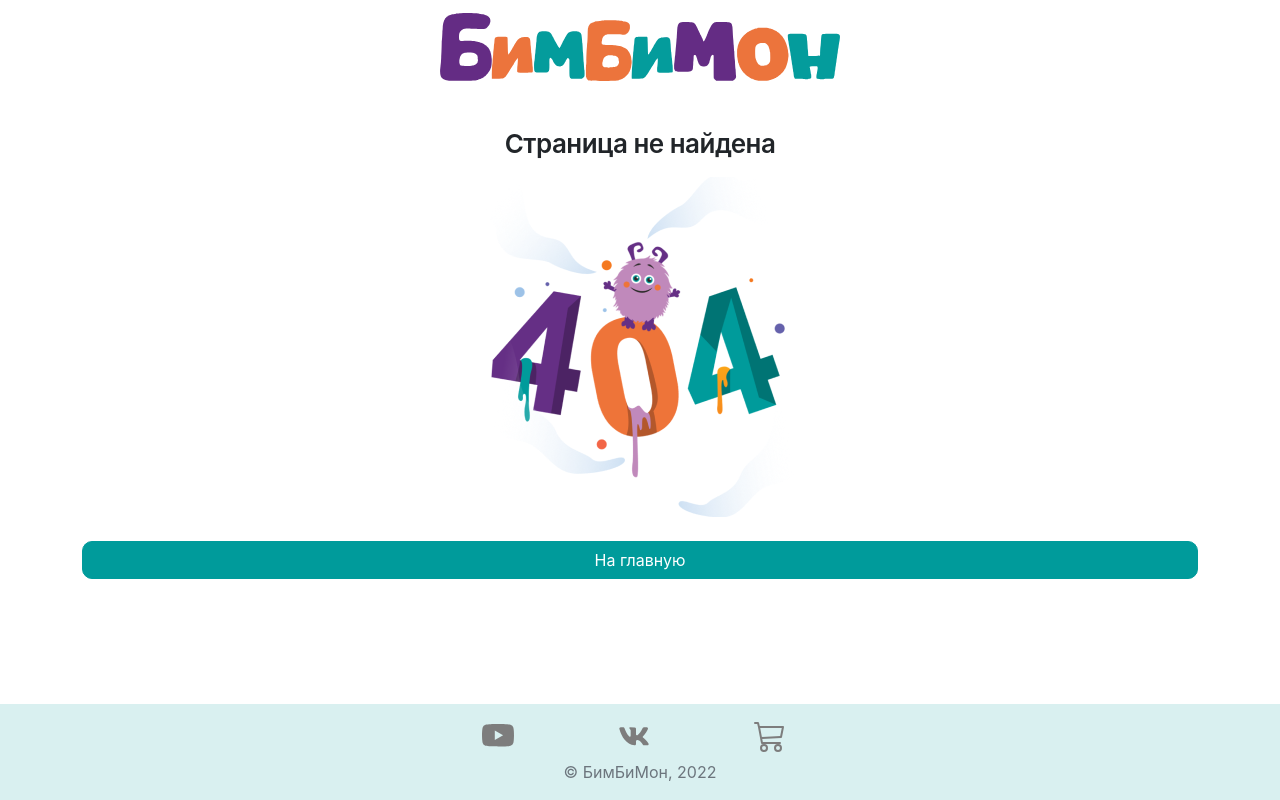
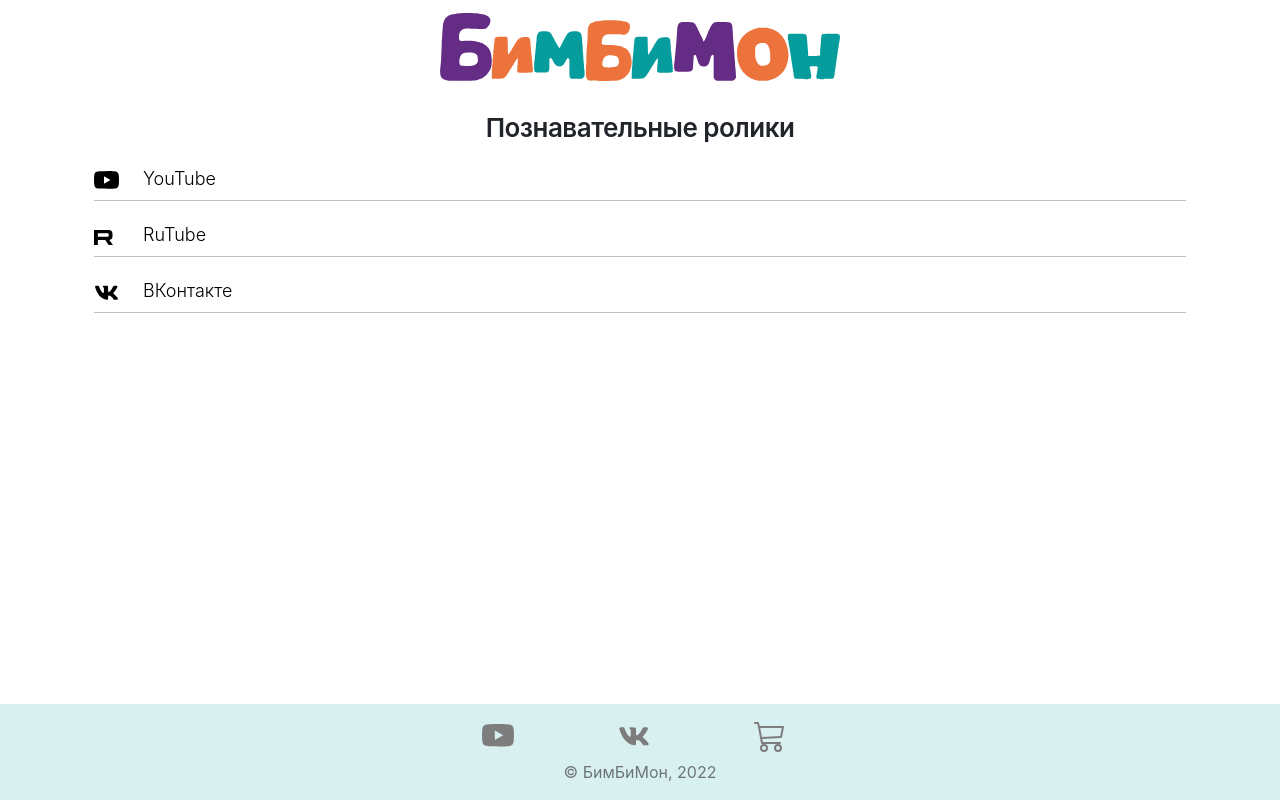
Before and after one commit to dgusakov/bimbimon-landing, a React (Create React App) app: page /videos in a window 1280 px wide. Built offline with nearby package versions, Linux system fonts and the light colour scheme.

Commit message:
feat: Add videos and buy pages

```diff
--- a/src/components/App.tsx
+++ b/src/components/App.tsx
@@ -8,6 +8,8 @@ import Quiz from "./Quiz";
 import QuizMain from "./QuizMain";
 import NotFound from "./NotFound";
 import Question from "./Question";
+import Videos from "./Videos";
+import Buy from "./Buy";
 
 function App() {
   return (
@@ -18,8 +20,13 @@ function App() {
           <Routes>
             <Route path="/" element={<Main />} />
             <Route path="/quiz" element={<QuizMain path="/quiz" />} />
+            <Route path="/videos" element={<Videos />} />
+            <Route path="/buy" element={<Buy />} />
             <Route path="/quiz/:game" element={<Quiz path="/quiz" />} />
-            <Route path="/quiz/:game/:topic" element={<Question path="/quiz"/>} />
+            <Route
+              path="/quiz/:game/:topic"
+              element={<Question path="/quiz" />}
+            />
             <Route path="*" element={<NotFound />} />
           </Routes>
         </main>
--- /dev/null
+++ b/src/components/Buy.tsx
@@ -0,0 +1,34 @@
+import "../css//App.css";
+import React from "react";
+import HeaderBoldCenter from "./labels/HeaderBoldCenter";
+import ListButtonWithArrow from "./navs/ListButtonWithArrow";
+
+function Main() {
+  return (
+    <div className="container">
+      <HeaderBoldCenter name="Купить наши книги" key="buy" />
+      <div className="container mt-3 mb-3">
+        <ListButtonWithArrow
+          displayName="Wildberries"
+          link="https://www.wildberries.ru/seller/112131"
+          key="wildberries"
+          external="true"
+        />
+        <ListButtonWithArrow
+          displayName="Детский мир"
+          link="https://www.detmir.ru/catalog/index/name/sortforbrand/brand/22554"
+          key="detmir"
+          external="true"
+        />
+        <ListButtonWithArrow
+          displayName="Ozon"
+          link="https://www.ozon.ru/seller/tm-bimbimon-127065"
+          key="ozon"
+          external="true"
+        />
+      </div>
+    </div>
+  );
+}
+
+export default Main;
--- a/src/components/Footer.tsx
+++ b/src/components/Footer.tsx
@@ -1,7 +1,7 @@
 import "../css//App.css";
 import { ReactComponent as YouTubeLogo } from "../img/youtube.svg";
 import { ReactComponent as Cart } from "../img/cart.svg";
-import { ReactComponent as VKLogo } from '../img/vk.svg';
+import { ReactComponent as VKLogo } from "../img/vk.svg";
 import React from "react";
 
 const year = new Date().getFullYear();
@@ -13,18 +13,23 @@ function Footer() {
         <div className="row justify-content-center mb-2">
           <ul className="nav col justify-content-center">
             <li className="nav-item px-sm-4 pe-1">
-            <a className="text-muted p-3" href="https://www.youtube.com/channel/UCKziH5v62PIeqmjxzZo0WFA/featured">
+              <a className="text-muted p-3" href="/videos">
                 <YouTubeLogo className="Social-logo" />
               </a>
             </li>
             <li className="nav-item px-sm-5 px-3">
-            <a className="text-muted p-3" href="https://vk.com/club210948125">
-              <VKLogo className="Social-logo"/>
+              <a
+                className="text-muted p-3"
+                href="https://vk.com/club210948125"
+                rel="noopener noreferrer"
+                target="_blank"
+              >
+                <VKLogo className="Social-logo" />
               </a>
             </li>
             <li className="nav-item px-sm-4 ps-1">
-            <a className="text-muted p-3" href="https://taplink.cc/bimbimon_tm">
-              <Cart className="Social-logo"/>
+              <a className="text-muted p-3" href="/buy">
+                <Cart className="Social-logo" />
               </a>
             </li>
           </ul>
--- a/src/components/Main.tsx
+++ b/src/components/Main.tsx
@@ -16,10 +16,10 @@ function Main() {
       </div>
       <HeaderBoldCenter name="Детские книги БимБиМон" key="social"/>
       <div className="container mt-3 mb-3">
-        <ListButtonWithIcon displayName="Купить наши книги" link="https://taplink.cc/bimbimon_tm" key="buy">
+        <ListButtonWithIcon displayName="Купить наши книги" link="/buy" key="buy">
             <Cart className="Social-logo-inline" />
         </ListButtonWithIcon>
-        <ListButtonWithIcon displayName="Познавательные ролики" link="https://www.youtube.com/channel/UCKziH5v62PIeqmjxzZo0WFA/featured" key="youtube">
+        <ListButtonWithIcon displayName="Познавательные ролики" link="/videos" key="videos">
             <YouTubeLogo className="Social-logo-inline" />
         </ListButtonWithIcon>
         <ListButtonWithIcon displayName={["Всегда ", <strong key="1">ВКонтакте</strong>]} link="https://vk.com/club210948125" key="vk">
--- /dev/null
+++ b/src/components/Videos.tsx
@@ -0,0 +1,43 @@
+import "../css//App.css";
+import React from "react";
+import HeaderBoldCenter from "./labels/HeaderBoldCenter";
+import ListButtonWithIcon from "./navs/ListButtonWithIcon";
+import { ReactComponent as YouTubeLogo } from "../img/youtube.svg";
+import { ReactComponent as VKLogo } from "../img/vk.svg";
+import { ReactComponent as RuTubeLogo } from "../img/rutube.svg";
+
+function Main() {
+  return (
+    <div className="container">
+      <HeaderBoldCenter name="Познавательные ролики" key="videos" />
+      <div className="container mt-3 mb-3">
+        <ListButtonWithIcon
+          displayName="YouTube"
+          link="https://www.youtube.com/channel/UCKziH5v62PIeqmjxzZo0WFA/featured"
+          key="youtube"
+          external="true"
+        >
+          <YouTubeLogo className="Social-logo-inline" />
+        </ListButtonWithIcon>
+        <ListButtonWithIcon
+          displayName="RuTube"
+          link="https://rutube.ru/channel/24958058"
+          key="rutube"
+          external="true"
+        >
+          <RuTubeLogo className="Social-logo-inline" />
+        </ListButtonWithIcon>
+        <ListButtonWithIcon
+          displayName="ВКонтакте"
+          link="https://vk.com/video/@bimbimon"
+          key="vk"
+          external="true"
+        >
+          <VKLogo className="Social-logo-inline" />
+        </ListButtonWithIcon>
+      </div>
+    </div>
+  );
+}
+
+export default Main;
--- a/src/components/navs/ListButtonWithArrow.tsx
+++ b/src/components/navs/ListButtonWithArrow.tsx
@@ -3,11 +3,40 @@ import React from "react";
 import { ReactComponent as ArrowRight } from "../../img/arrow-right.svg";
 
 function ListButtonWithArrow(props: any) {
+  if (props.external) {
+    return (
+      <div className="row">
+        <a
+          href={props.link}
+          rel="noopener noreferrer"
+          target="_blank"
+          className="text-black text-link"
+        >
+          <div className="row">
+            <div className="col-auto">
+              {props.displayName}
+              <span className="no-wrap">
+                &nbsp;
+                <ArrowRight className="Arrow-inline" />
+              </span>
+            </div>
+          </div>
+          <hr className="mt-1" />
+        </a>
+      </div>
+    );
+  }
   return (
     <div className="row">
       <a href={props.link} className="text-black text-link">
         <div className="row">
-        <div className="col-auto">{props.displayName}<span className="no-wrap">&nbsp;<ArrowRight className="Arrow-inline" /></span></div>
+          <div className="col-auto">
+            {props.displayName}
+            <span className="no-wrap">
+              &nbsp;
+              <ArrowRight className="Arrow-inline" />
+            </span>
+          </div>
         </div>
         <hr className="mt-1" />
       </a>
--- a/src/components/navs/ListButtonWithIcon.tsx
+++ b/src/components/navs/ListButtonWithIcon.tsx
@@ -2,6 +2,24 @@ import "../../css//App.css";
 import React from "react";
 
 function ListButtonWithIcon(props: any) {
+  if (props.external) {
+    return (
+      <div className="row">
+        <a
+          href={props.link}
+          rel="noopener noreferrer"
+          target="_blank"
+          className="text-black text-link"
+        >
+          <div className="row">
+            <div className="col col-auto">{props.children}</div>
+            <div className="col-8">{props.displayName}</div>
+          </div>
+          <hr className="mt-1" />
+        </a>
+      </div>
+    );
+  }
   return (
     <div className="row">
       <a href={props.link} className="text-black text-link">
```
Also changed, not shown: src/img/rutube.svg (added). Lines whose indentation alone changed are shown as unchanged.
